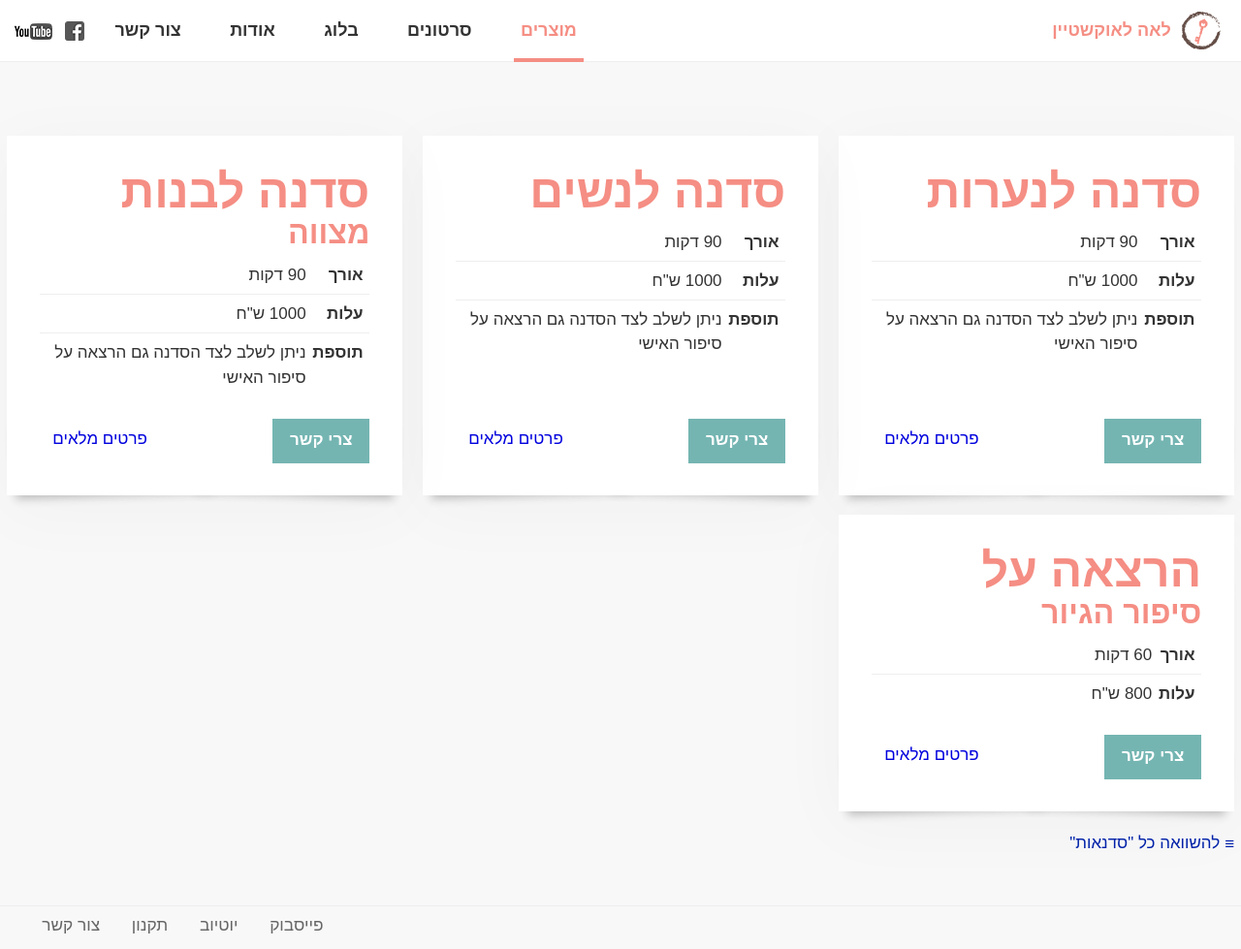
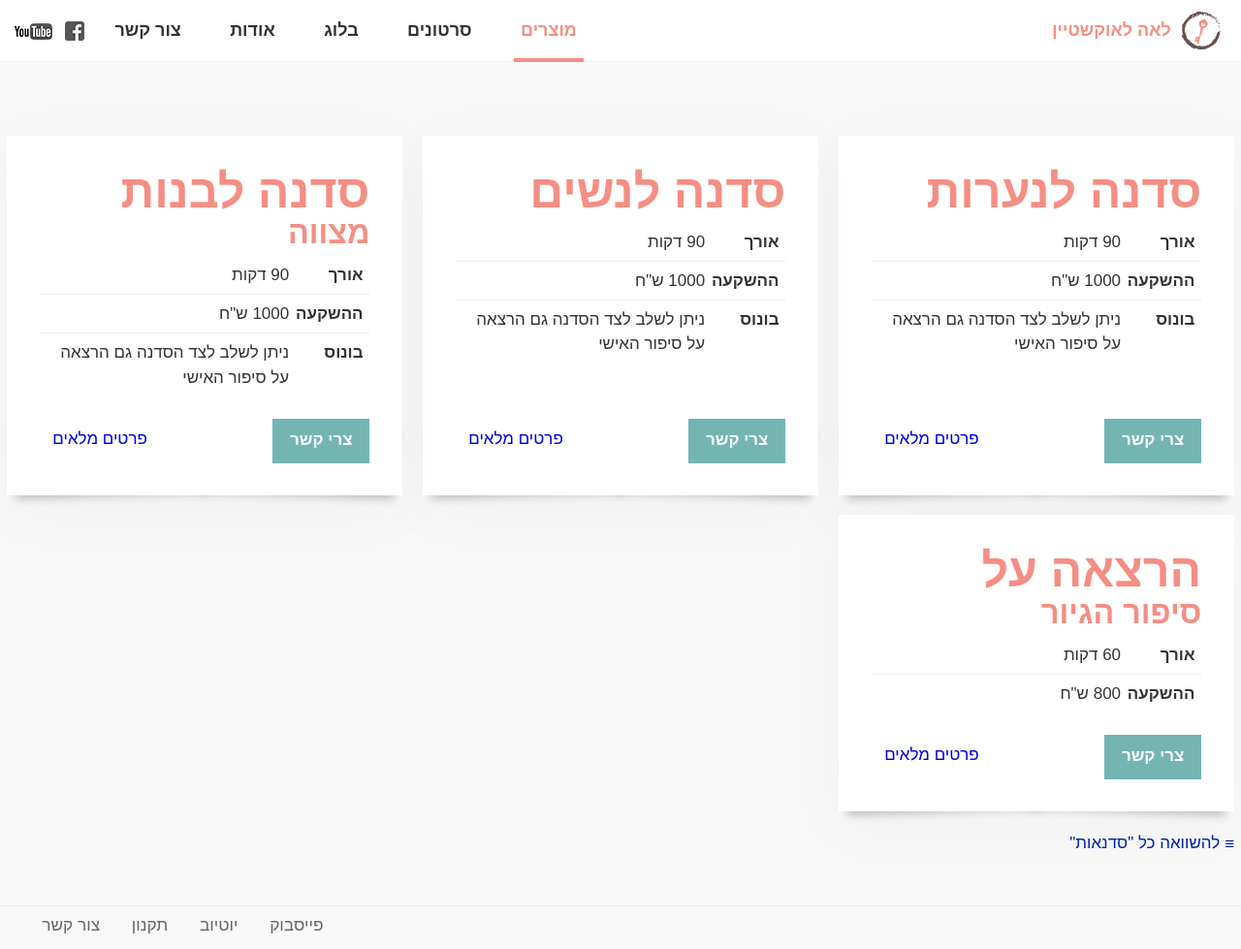
Before and after one commit to laukstein/lea.laukstein.com, a Jekyll site: the page built from _pages/products/workshops.md, in a window 1280 px wide and 979 px high. Shown: the whole window at 97% size. Built offline with Jekyll 4.4.1, drawn with Linux system fonts in a browser that asks for light colours.

Commit message:
Product pages new labels

```diff
--- a/_data/l10n.yml
+++ b/_data/l10n.yml
@@ -3,11 +3,11 @@ product:
     - name: duration
       title: אורך
     - name: price
-      title: עלות
+      title: ההשקעה
     - name: location
       title: מיקום
     - name: extra
-      title: תוספת
+      title: בונוס
     - name: fit
       title: מתאים ל
       more: true
```
